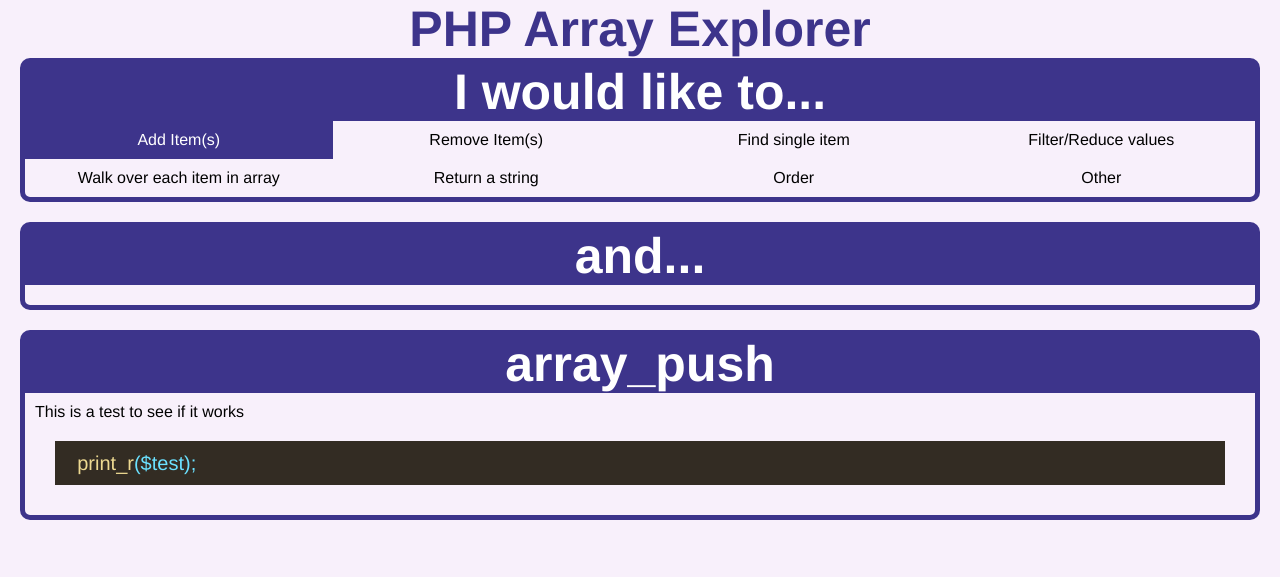
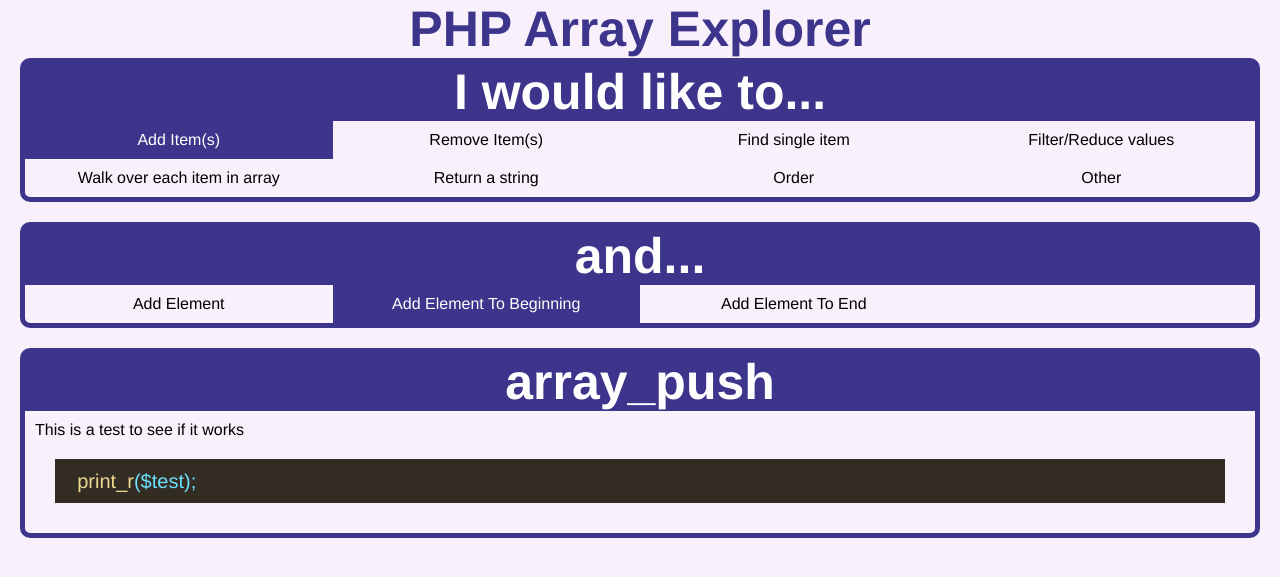
Before and after one commit to cjbagley/php-array-explorer, a Jekyll site: the page built from _pages/add_item/array_push.md, in a window 1280 px wide. Shown: the top 577 px of the page. Built offline with Jekyll 4.4.1, drawn with Linux system fonts in a browser that asks for light colours.

Commit message:
Working sub explorer

```diff
--- a/_includes/explorer.html
+++ b/_includes/explorer.html
@@ -11,11 +11,11 @@
     {% if item.key == page.explorer_key %}
     <nav class="card-holder">
         <header class="card-holder-header"><h2>and...</h2></header>
-        {% for sub_item in item.sub_items %}
-            <ul class="list-unstyled grid">
-                <li class="card col-1-4">{{ sub_item.value }}</li>
-            </ul>
-        {% endfor %}
+        <ul class="list-unstyled grid">
+            {% for sub_item in item.sub_items %}
+                <li class="card col-1-4 {% if sub_item.key == page.explorer_sub_key %} active {% endif %}">{{ sub_item.value }}</li>
+            {% endfor %}
+        </ul>
     </nav>
     {% endif %}
 {% endfor %}
--- a/_pages/add_item/array_push.md
+++ b/_pages/add_item/array_push.md
@@ -1,6 +1,7 @@
 ---
 title: array_push
 explorer_key: add_item
+explorer_sub_key: add_element_to_beginning
 ---
 This is a test to see if it works
 
```
Also changed, not shown: _data/explorer_options.yml (+10 -12 lines).
